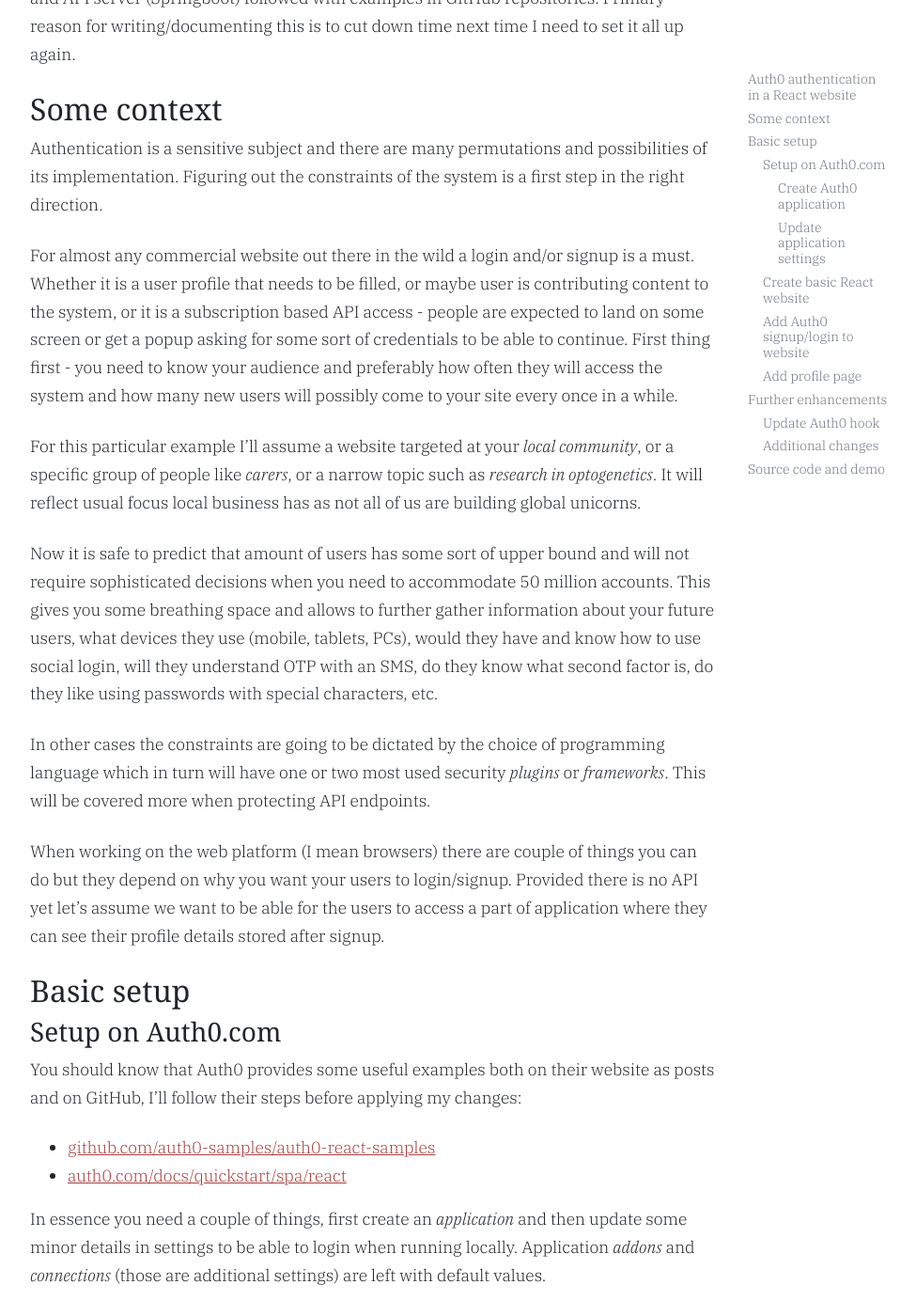
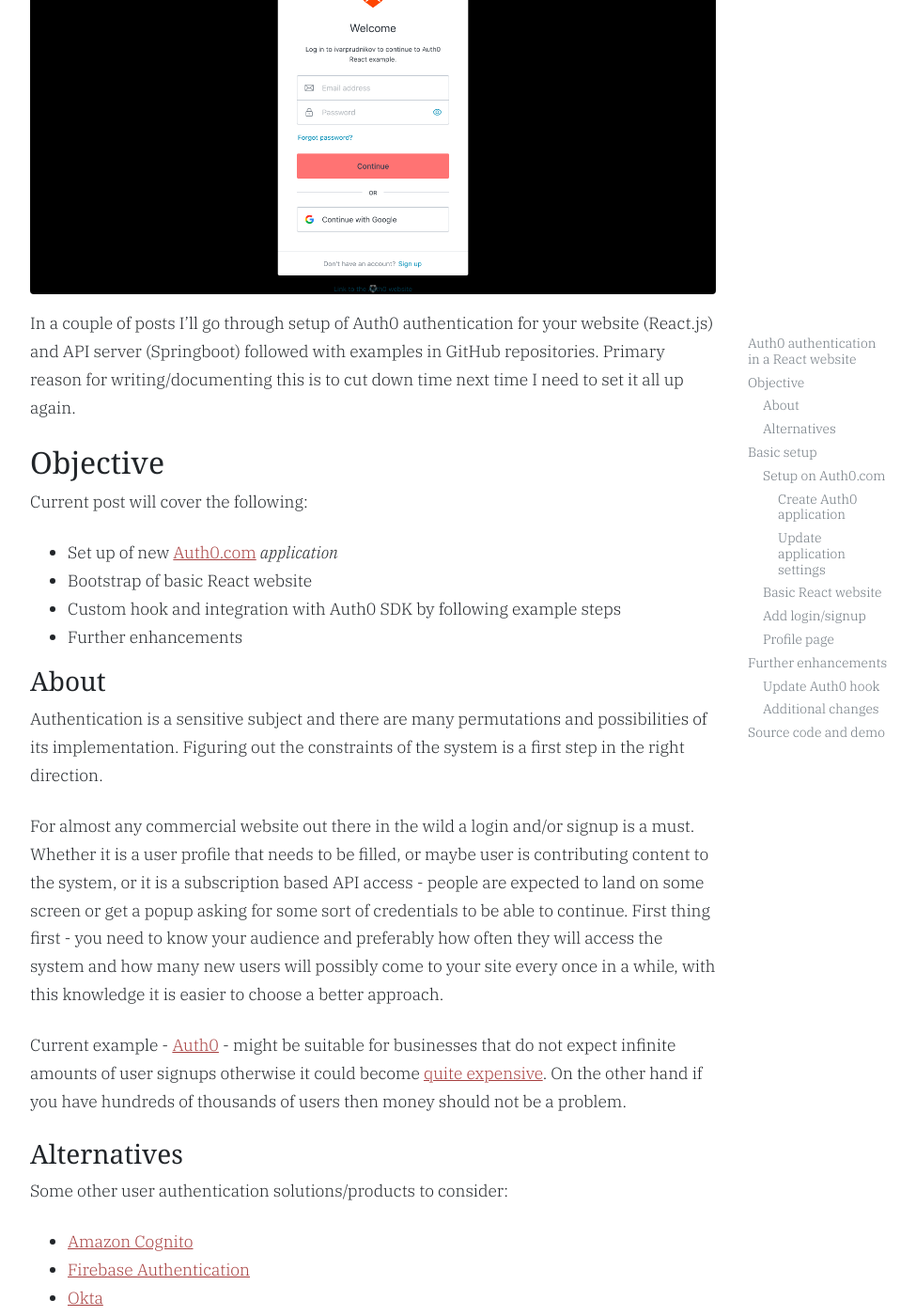
Before and after one commit to ivarprudnikov/ivarprudnikov.com, a Jekyll site: the page built from _posts/2020-01-04-auth0-authentication-website-react.md, in a window 1280 px wide and 1400 px high, scrolled down 324 px. Shown: the whole window at 94% size, without its empty margins (243-1218 px from the left). Built offline with Jekyll 4.4.1, drawn with Linux system fonts in a browser that asks for light colours; some of the changed text lies outside the part shown.

Commit message:
Update "Auth0 in React" and add cover picture

````diff
--- a/_posts/2020-01-04-auth0-authentication-website-react.md
+++ b/_posts/2020-01-04-auth0-authentication-website-react.md
@@ -2,31 +2,43 @@
 layout: post
 title: Auth0 authentication in a React website
 toc: true
+image: /assets/auth0-login-dialog.png
 ---
 
 In a couple of posts I'll go through setup of Auth0 authentication for your website (React.js) and API server (Springboot) followed with examples in GitHub repositories. Primary reason for writing/documenting this is to cut down time next time I need to set it all up again.
 
-## Some context
+## Objective
+
+Current post will cover the following:
+
+- Set up of new [Auth0.com](https://auth0.com/) _application_
+- Bootstrap of basic React website
+- Custom hook and integration with Auth0 SDK by following example steps
+- Further enhancements
+
+### About
 
 Authentication is a sensitive subject and there are many permutations and possibilities of its implementation. Figuring out the constraints of the system is a first step in the right direction.
 
-For almost any commercial website out there in the wild a login and/or signup is a must. Whether it is a user profile that needs to be filled, or maybe user is contributing content to the system, or it is a subscription based API access - people are expected to land on some screen or get a popup asking for some sort of credentials to be able to continue. First thing first - you need to know your audience and preferably how often they will access the system and how many new users will possibly come to your site every once in a while.
+For almost any commercial website out there in the wild a login and/or signup is a must. Whether it is a user profile that needs to be filled, or maybe user is contributing content to the system, or it is a subscription based API access - people are expected to land on some screen or get a popup asking for some sort of credentials to be able to continue. First thing first - you need to know your audience and preferably how often they will access the system and how many new users will possibly come to your site every once in a while, with this knowledge it is easier to choose a better approach.
 
-For this particular example I'll assume a website targeted at your _local community_, or a specific group of people like _carers_, or a narrow topic such as _research in optogenetics_. It will reflect usual focus local business has as not all of us are building global unicorns.
+Current example - [Auth0](https://auth0.com/) - might be suitable for businesses that do not expect infinite amounts of user signups otherwise it could become [quite expensive](https://auth0.com/pricing/). On the other hand if you have hundreds of thousands of users then money should not be a problem.
 
-Now it is safe to predict that amount of users has some sort of upper bound and will not require sophisticated decisions when you need to accommodate 50 million accounts. This gives you some breathing space and allows to further gather information about your future users, what devices they use (mobile, tablets, PCs), would they have and know how to use social login, will they understand OTP with an SMS, do they know what second factor is, do they like using passwords with special characters, etc.
+### Alternatives
 
-In other cases the constraints are going to be dictated by the choice of programming language which in turn will have one or two most used security _plugins_ or _frameworks_. This will be covered more when protecting API endpoints.
+Some other user authentication solutions/products to consider:
 
-When working on the web platform (I mean browsers) there are couple of things you can do but they depend on why you want your users to login/signup. Provided there is no API yet let's assume we want to be able for the users to access a part of application where they can see their profile details stored after signup.
+- [Amazon Cognito](https://aws.amazon.com/cognito/)
+- [Firebase Authentication](https://firebase.google.com/docs/auth)
+- [Okta](https://www.okta.com)
 
 ## Basic setup
-
-### Setup on Auth0.com
 
 You should know that Auth0 provides some useful examples both on their website as posts and on GitHub, I'll follow their steps before applying my changes:
 - [github.com/auth0-samples/auth0-react-samples](https://github.com/auth0-samples/auth0-react-samples)
 - [auth0.com/docs/quickstart/spa/react](https://auth0.com/docs/quickstart/spa/react)
+
+### Setup on Auth0.com
 
 In essence you need a couple of things, first create an _application_ and then update some minor details in settings to be able to login when running locally. Application _addons_ and _connections_ (those are additional settings) are left with default values.
 
@@ -54,7 +66,7 @@
 
 All the rest are left to their default values. I do also use `localhost:3000` as this is what react app will use locally.
 
-### Create basic React website
+### Basic React website
 
 Provided there are so many examples of react app structure I will stick to using `create-react-app` scripts - it will give some basic recognizable structure to the app. To keep things simple I will also use react router with just a couple of routes.
 
@@ -89,7 +101,7 @@
 └── package.json
 ```
 
-### Add Auth0 signup/login to website
+### Add login/signup
 
 Auth0 documented steps in [auth0.com/docs/quickstart/spa/react](https://auth0.com/docs/quickstart/spa/react):
 
@@ -113,7 +125,7 @@
   </figure>
 </div>
 
-### Add profile page
+### Profile page
 
 I'm still following [Auth0 steps here](https://auth0.com/docs/quickstart/spa/react#read-the-user-profile):
 
@@ -186,13 +198,13 @@
 
 - Hint on expected Node.js version through `.nvmrc` file and set version to `12`.
 - Add `"homepage"` property to `package.json` to generate correct links when deploying to GitHub pages.
-- Add build version number (timestamp) to make sure `index.html` always changes upon every build.
+- Use "homepage" (from package.json) as production redirect uri.
 - Add production URLs to Auth0 config, in my case:
   - Allowed Callback URLs - `http://localhost:3000, https://ivarprudnikov.github.io/react-auth0-template`
   - Allowed Web Origins - `http://localhost:3000, https://ivarprudnikov.github.io`
   - Allowed Logout URLs - `http://localhost:3000, https://ivarprudnikov.github.io/react-auth0-template`
   - Allowed Origins (CORS) - `http://localhost:3000, https://ivarprudnikov.github.io`
-- Use "homepage" (from package.json) as production redirect uri.
+- Add build version number (timestamp) to make sure `index.html` always changes upon every build.
 - Add Bootstrap styling
 
 ## Source code and demo
````
Also changed, not shown: assets/auth0-login-dialog.png (added).
